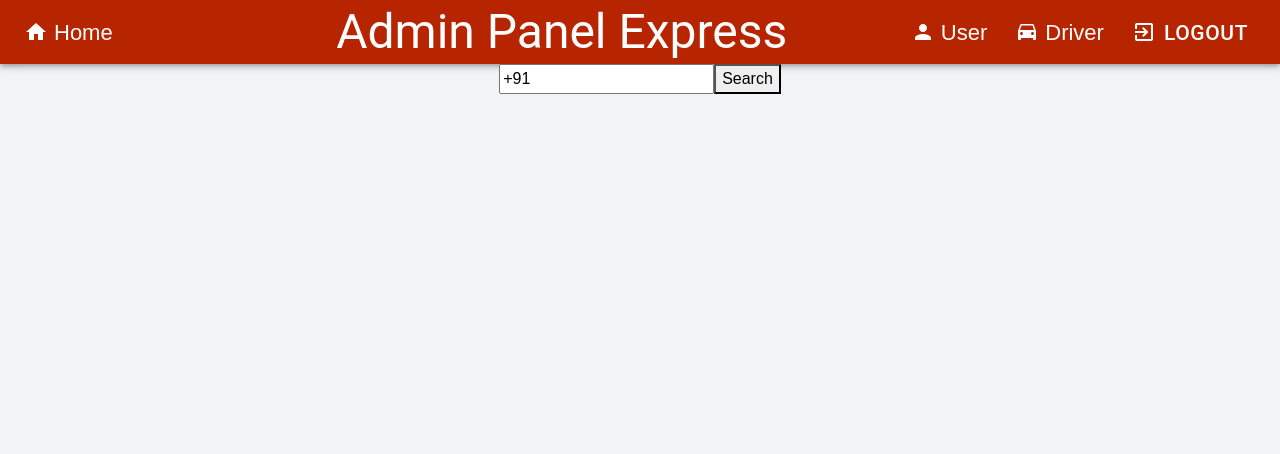
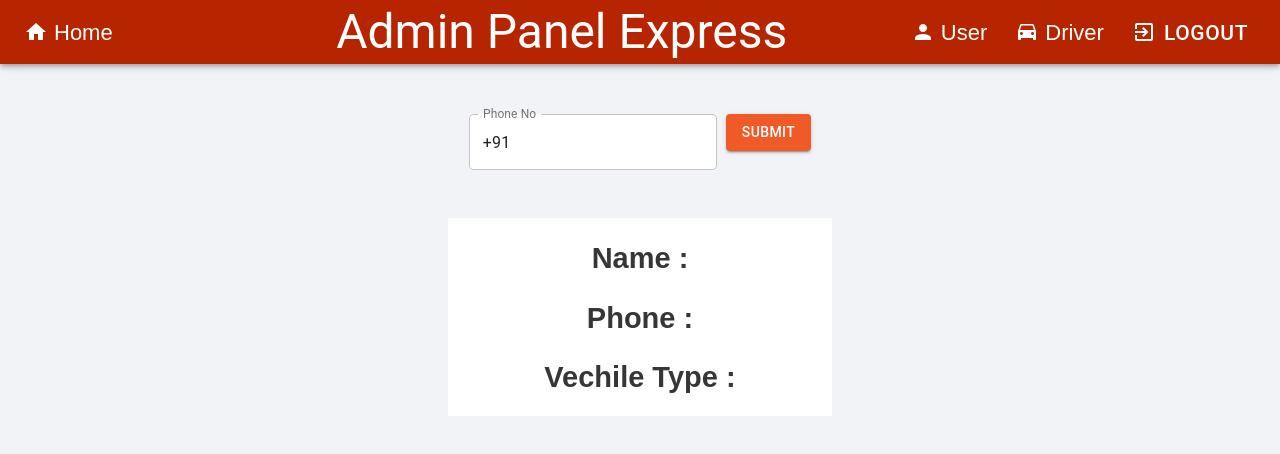
Before and after one commit to mrinal2305/Express, a React (Create React App) app: page /home/driver in a window 1280 px wide. Shown: the top 454 px of the page. Built offline with nearby package versions, Linux system fonts and the light colour scheme.

Commit message:
Recharge ui driver done

```diff
--- a/src/driver.layout.js
+++ b/src/driver.layout.js
@@ -33,7 +33,6 @@ export class Driver extends React.Component {
                 spinner: false,
                 found : true
             })
-            console.log(this.state)
         })
     }
 
--- a/src/index.css
+++ b/src/index.css
@@ -31,3 +31,11 @@ code {
   margin-top: 9px;
   width: 10%;
 }
+
+.recharge {
+  background-color: white;
+  margin-top: 8em;
+  padding-top: 2em;
+  padding-bottom: 2em;
+  width: 70%;
+}
--- a/src/rechareDriverForm.js
+++ b/src/rechareDriverForm.js
@@ -1,75 +1,110 @@
 import React from 'react';
 import { useState } from 'react';
 import Data from './dbDriver';
+import './index.css';
+import OutlinedInput from '@material-ui/core/OutlinedInput';
+import InputAdornment from '@material-ui/core/InputAdornment';
+import Button from '@material-ui/core/Button';
+import { makeStyles } from '@material-ui/core/styles';
 
-function Message(props){
-    if(props.value > 0){
-        setTimeout(()=>{props.onChange()},2000)
+const useStyles = makeStyles(theme => ({
+    root: {
+        '& > *': {
+            margin: theme.spacing(1),
+        },
+    },
+    button : {
+        backgroundColor : '#f03a26',
+        '&:hover' :{
+            color : 'white'
+        }
+    }
+}));
 
-        return(
+function Message(props) {
+    if (props.value > 0) {
+        setTimeout(() => { props.onChange() }, 2000)
+
+        return (
             <div>
-                 <h1>Success</h1>
+                <h3><div class="alert alert-success" role="alert">
+                    Success
+</div></h3>
             </div>
         )
 
     }
     else {
-        return(
+        return (
             <div></div>
         )
     }
 }
 
-function Check(props){
-    if(props.value === 3){
-    return(
-        <div>Wallet Balance must be less than 2000</div>
+function Check(props) {
+    if (props.value === 3) {
+        return (
+            <div>
+                <div class="alert alert-danger" role="alert">
+                    Wallet Balance must be less than 2000
+</div>
+            </div>
         )
     }
-    else{
-        return(<div></div>)
+    else {
+        return (<div></div>)
     }
 }
 
-function Button(props){
-    if(props.age === 3){
-        return(
-            <button disabled onClick={props.onClick}>Submit</button>
+function Buton(props) {
+    if (props.age === 3) {
+        return (
+            <div>
+                <Button variant="contained" disabled onClick={props.onClick} color="primary" href="#contained-buttons" className={props.classes.button}>
+                    Submit
+      </Button>
+            </div>
+            // <button disabled onClick={props.onClick}>Submit</button>
         )
     }
     else {
-        return(
-            <button onClick={props.onClick}>Submit</button>
+        return (
+            <div>
+                <Button variant="contained" onClick={props.onClick} color="primary" href="#contained-buttons" className={props.classes.button}>
+                    Submit
+  </Button>
+            </div>
+            // <button onClick={props.onClick}>Submit</button>
         )
     }
 }
 
 export function RechargeForm(props) {
-
+    const classes = useStyles();
     var [count, setCount] = useState(0);
     var [age, setAge] = useState(0);
 
     var obj = {
-        name : props.value.name,
-        phone : props.value.phone,
-        walletBalance : props.value.walletBalance,
-        vehicleType   : props.value.vehicleType,
-        id            : props.value.id
+        name: props.value.name,
+        phone: props.value.phone,
+        walletBalance: props.value.walletBalance,
+        vehicleType: props.value.vehicleType,
+        id: props.value.id
     }
 
     var handleChange = (event) => {
         var key = event.target.name;
         var value = event.target.value;
-        if(value<2000) setAge(0)
+        if (value < 2000) setAge(0)
         else setAge(3)
         obj[key] = value;
         props.onChange(obj);
     }
 
-    var handleClick  = () => {
-       if(age === 0){
+    var handleClick = () => {
+        if (age === 0) {
             Data.userUpdate(props.value.id).update(props.value)
-        .then(()=>{
+                .then(() => {
                     setCount(count + 1);
                 });
         }
@@ -81,14 +116,27 @@ export function RechargeForm(props) {
 
     return (
         <div>
-            {props.value.name}
-            {props.value.phone}
-            <input type="number" name="walletBalance" value={props.value.walletBalance} onChange={handleChange} placeholder="Wallet Balance"/><br/>
+            <div className="container recharge">
+                <h3><b>Name :</b>{props.value.name}</h3>
+                <h3><b>Phone :</b>{props.value.phone}</h3>
+                <h3><b>vehicleType :</b>{props.value.vehicleType}</h3>
+                <div className="row">
+                    <div className="col"><h3><b>Amount</b></h3></div>
+                    <div className="col">
+
+                        <OutlinedInput
+                            name="walletBalance" value={props.value.walletBalance} onChange={handleChange} placeholder="Wallet Balance"
+                            id="outlined-adornment-amount"
+                            startAdornment={<InputAdornment position="start">
+                            </InputAdornment>}
+                            labelWidth={60}
+                        />
+                    </div>
+                </div>
                 <Check value={age} />
-            {props.value.vehicleType}
-            <Button age={age} onClick={handleClick}/>
-            {/* <button disabled onClick={handleClick}>Submit</button> */}
-            <Message value={count} onChange={changeCount}/>
+                <Buton age={age} onClick={handleClick} classes={classes} />
+                <Message value={count} onChange={changeCount} />
+            </div>
         </div>
     )
 }
--- a/src/ui/driverUI.css
+++ b/src/ui/driverUI.css
@@ -0,0 +1,13 @@
+.detailDriver{
+    background-color: white;
+    width: 30%;
+    margin-top: 3em;
+}
+
+.search {
+    padding-top: 2em;
+}
+
+.detailDriver{
+    padding-top: 1px;
+}
--- a/src/ui/driverUI.js
+++ b/src/ui/driverUI.js
@@ -1,12 +1,41 @@
 import React from 'react';
 import { Link } from 'react-router-dom';
+import CircularProgress from '@material-ui/core/CircularProgress';
+import Button from '@material-ui/core/Button';
+import TextField from '@material-ui/core/TextField';
+import { makeStyles } from '@material-ui/core/styles';
+import './driverUI.css';
+
+function Spinner(props) {
+    if (props.value) {
+        return (
+            <div>  <CircularProgress /></div>
+        )
+    }
+    else {
+        return (
+            <div>
+
+            </div>
+        )
+    }
+}
 
 function Goto(props) {
     if (props.found) {
         return (
-            <div>
-                <Link to={`/home/driver/verify/${props.id}`}>Verify</Link>
-                <Link to={`/home/driver/recharge/${props.id}`}>Recharge</Link>
+            <div className="container row">
+                <div className='col'>
+                    <Button variant="contained" color="primary" href="#contained-buttons" className={props.classes.button}>
+                        <Link className={props.classes.link} to={`/home/driver/verify/${props.id}`}>Verify</Link>
+                    </Button>
+
+                </div>
+                <div className='col'>
+                    <Button variant="contained" color="primary" href="#contained-buttons" className={props.classes.button}>
+                        <Link className={props.classes.link} to={`/home/driver/recharge/${props.id}`}>Recharge</Link>
+                    </Button>
+                </div>
             </div>
         )
     }
@@ -17,16 +46,73 @@ function Goto(props) {
     }
 }
 
+const useStyles = makeStyles(theme => ({
+    root: {
+        display: 'flex',
+        '& > *': {
+            margin: theme.spacing(1),
+            width: 200,
+        },
+        '& > * + *': {
+            marginLeft: theme.spacing(2),
+        },
+    },
+    button: {
+        backgroundColor: '#f05a26',
+        marginLeft: '9px',
+        marginBottom : '1em'
+    },
+    text: {
+        backgroundColor: 'white'
+    },
+    link : {
+        color : 'white',
+        '&:hover' : {
+            color : 'white'
+        }
+    }
+}));
+
+
 export function UI(props) {
+    const classes = useStyles();
+
     return (
         <div>
-            <div className="search container">
-                <input type="text" name="Search" placeholder="Search" onChange={props.onChange} value={props.value} />
-                <button onClick={props.onClick}>Search</button>
+            <div className="container">
+                <div className="row search">
+                    <div className="col"></div>
+                    <div className="col">
+                        <TextField id="outlined-basic" name="Search" placeholder="Search" className={classes.text} label="Phone No" variant="outlined" onChange={props.onChange} value={props.value} />
+                        <Button variant="contained" color="primary" onClick={props.onClick} className={classes.button}>
+                            Submit
+                </Button>
+                    </div>
+                    <div className="col"></div>
+                </div>
             </div>
-            <h1>{props.state.spinner}</h1>
+
+            <Spinner value={props.state.spinner} />
+
+            <div className='detailDriver container '>
+                <div className='row'>
+
+                    <div className='col text'>
+                        <p><b>Name          :</b>{props.state.value.name}</p>
+                        <p><b>Phone         :</b>{props.state.value.phone}</p>
+                        <p><b>Vechile Type  :</b>{props.state.value.vehicleType}</p>
+                    </div>
+                </div>
+
+                    <Goto found={props.state.found} id={props.state.value.id} classes={classes}/>
+
+            </div>
+
+
+
+            {/* <h1>{props.state.spinner}</h1>
             <h1>{props.state.value.name}</h1>
-            <Goto found={props.state.found} id={props.state.value.id} />
+            <Goto found={props.state.found} id={props.state.value.id} /> */}
         </div>
     )
 }
--- a/src/userForm.js
+++ b/src/userForm.js
@@ -53,11 +53,11 @@ export function Form(props) {
     }
 
     const handleEdit = () => {
-        if(value.shopAddress == undefined){
+        if(value.shopAddress === undefined){
            value.shopAddress = '';
         }
 
-        if(value.lastTrip == undefined){
+        if(value.lastTrip === undefined){
             value.lastTrip = '';
         }
 
```
Lines whose indentation alone changed are shown as unchanged.
